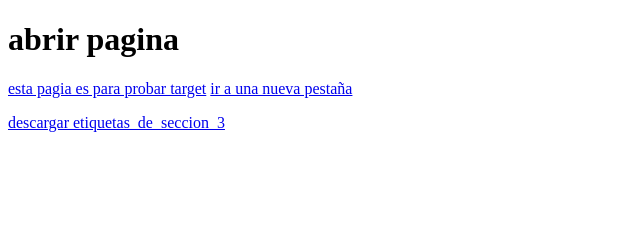
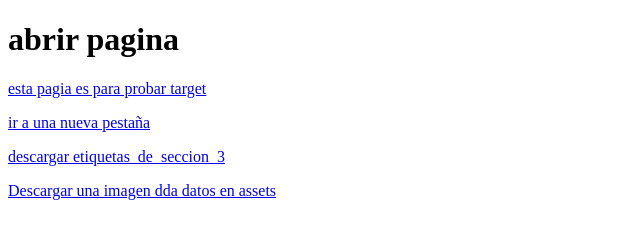
Before and after one commit to luciusKrieguer/PROYECTOO-HTML, a plain HTML site: page rutas.html in a window 1280 px wide. Shown: the whole page, without its empty margins (0-640 px from the left). Drawn offline with Linux system fonts and the light colour scheme.

Commit message:
01022023.4

```diff
--- a/rutas.html
+++ b/rutas.html
@@ -10,8 +10,10 @@
 <h1>abrir pagina</h1>
 
 <a href="atributos_globales.html">esta pagia es para probar target</a>
-<a href="http://google.com" target="_blank"> ir a una nueva pestaña</a>
+<p><a href="http://google.com" target="_blank"> ir a una nueva pestaña</a></p>
 
 <p> <a href="/etiquetas_de_seccion_3.html" download="">descargar etiquetas_de_seccion_3</a></p>
+
+<p> <a href="assets\iStock-869356832.jpg " download="">Descargar una imagen dda datos en assets</a></p>
 </body>
 </html>
```
Also changed, not shown: assets/iStock-869356832.jpg (added).
